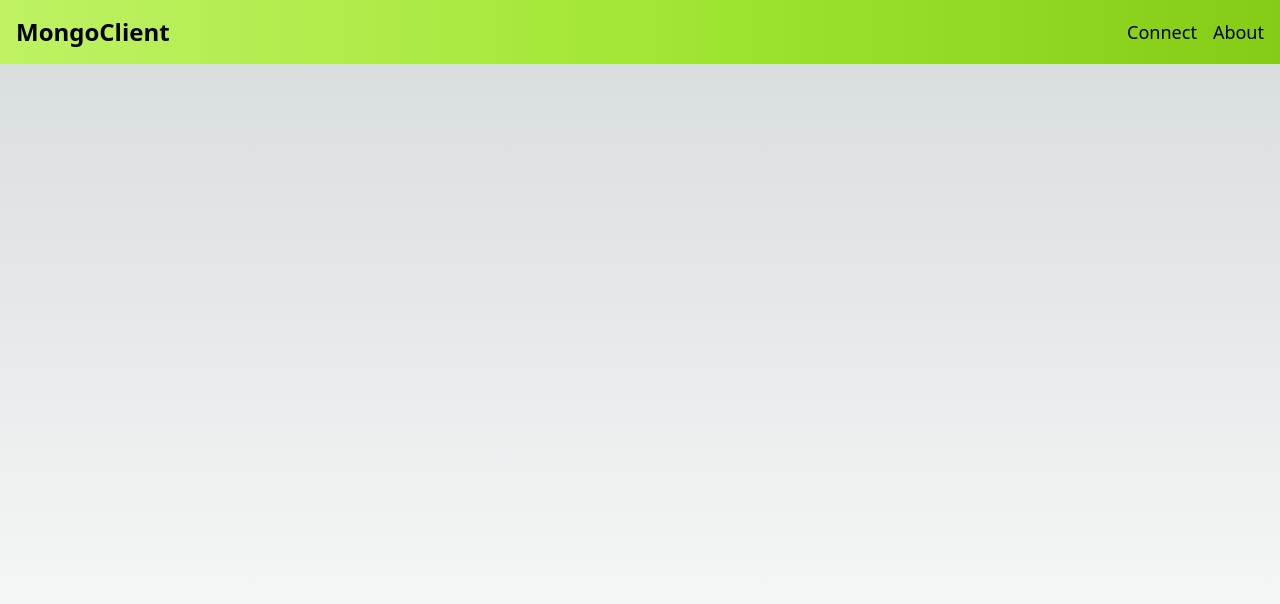
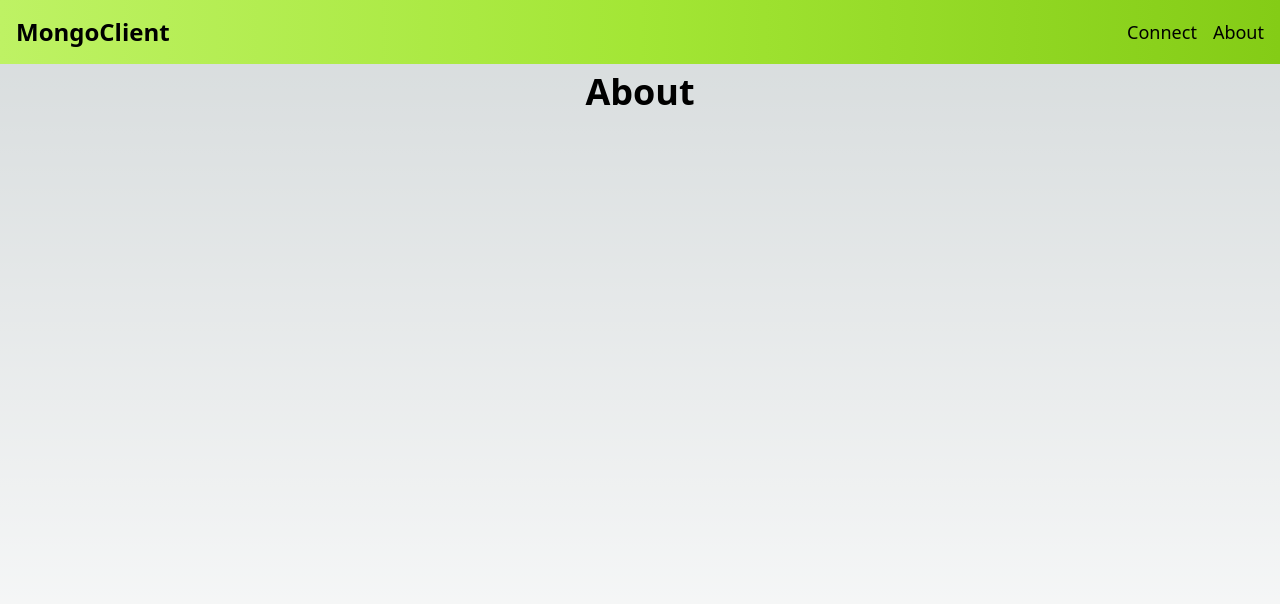
Before and after one commit to Leg3ndary/mongo-client, a Next.js app: page /about in a window 1280 px wide. Shown: the top 604 px of the page. Built offline with nearby package versions, Linux system fonts and the light colour scheme.

Commit message:
More updates

```diff
--- a/src/pages/about.tsx
+++ b/src/pages/about.tsx
@@ -2,8 +2,9 @@
 
 export default function About() {
     return (
-        <main className="flex min-h-screen flex-col items-center justify-between p-0">
+        <main className="flex min-h-screen flex-col items-center p-0">
             <NavBar />
+            <h1 className="text-4xl font-bold pt-10">About</h1>
         </main>
     );
 }
--- a/src/pages/index.tsx
+++ b/src/pages/index.tsx
@@ -5,7 +5,7 @@
 
 export default function Home() {
     return (
-        <main className="flex min-h-screen flex-col items-center justify-between p-0">
+        <main className="flex min-h-screen flex-col items-center p-0">
             <NavBar />
         </main>
     );
```
